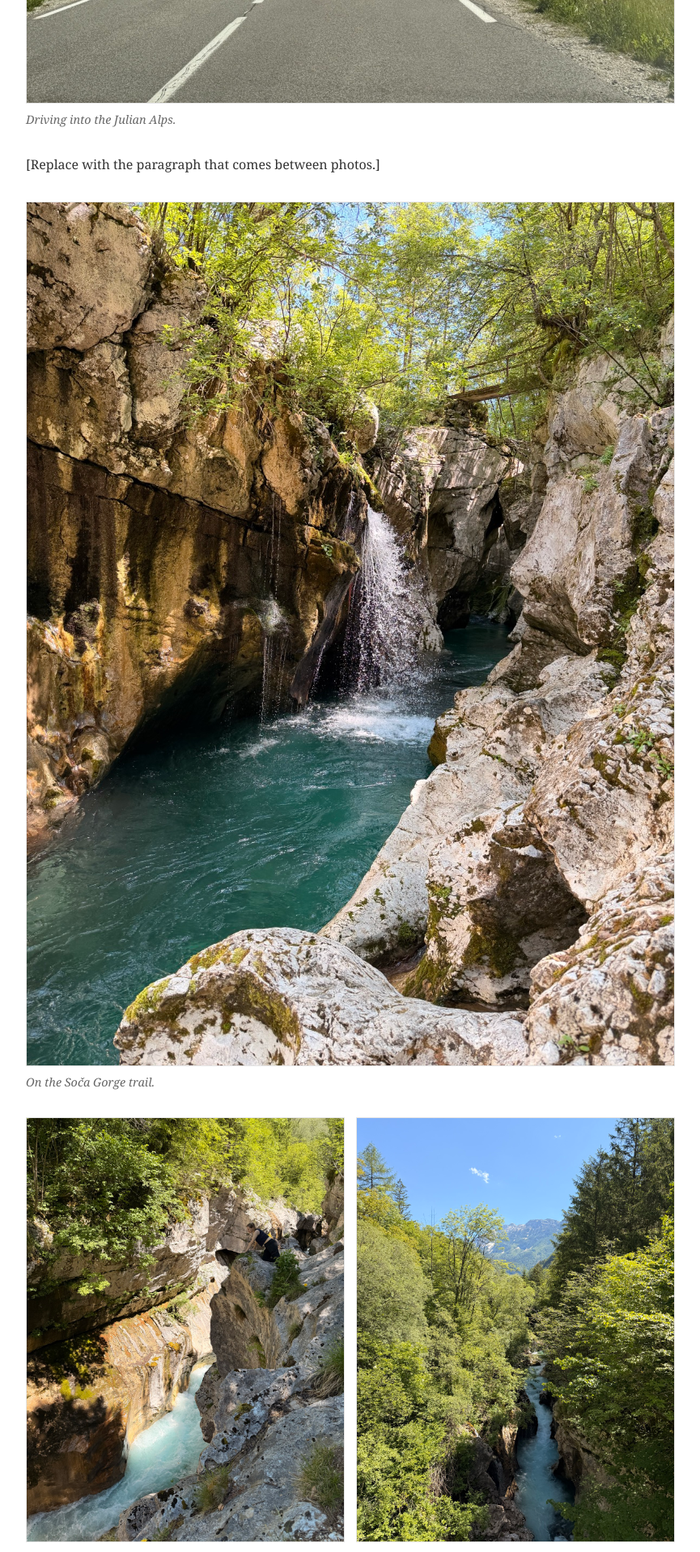
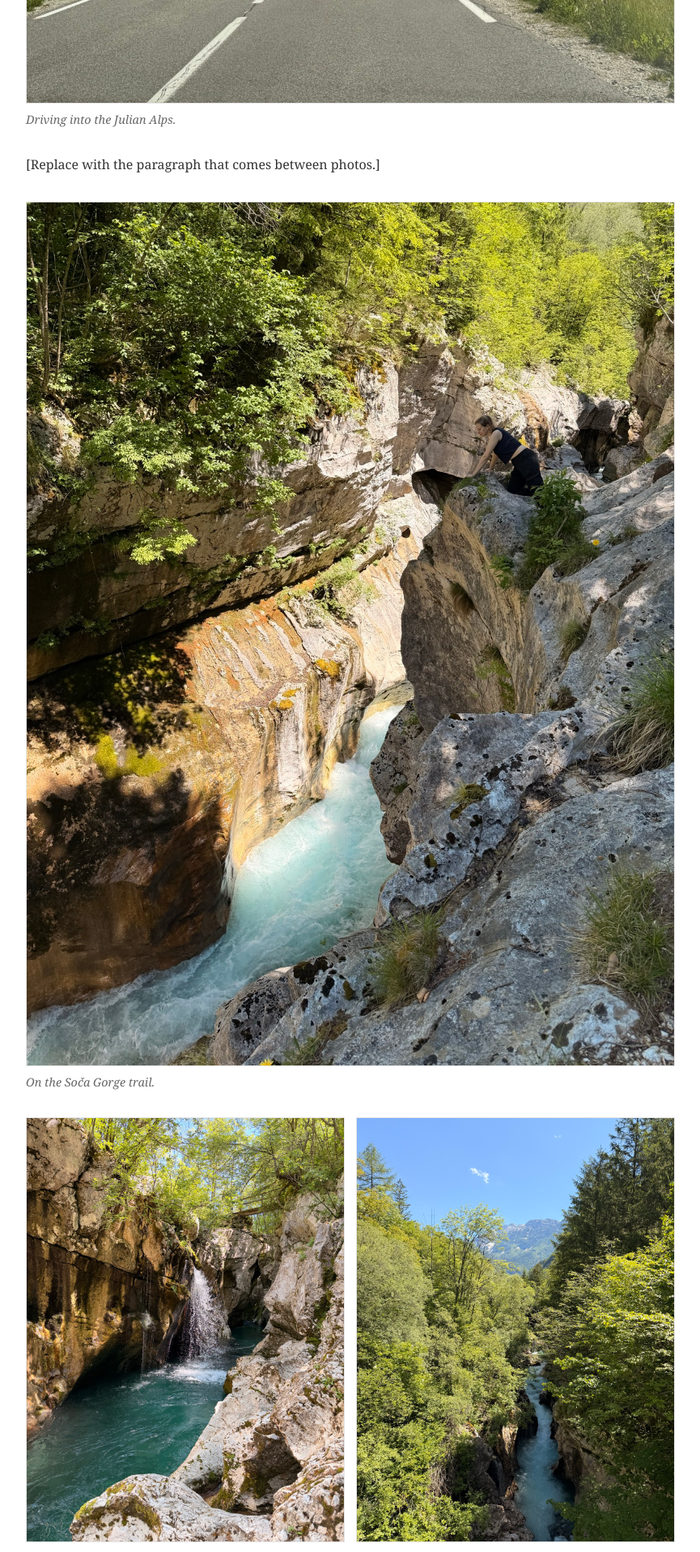
Before and after one commit to rahulsrivathsa/rahulsrivathsa-website, a Jekyll site: the page built from _trips/slovenia.md, in a window 1280 px wide. Shown: the part 1047-2964 px from the top of the page at 81% size, without its empty margins (208-1073 px from the left). Built offline with Jekyll 4.4.1, drawn with Linux system fonts in a browser that asks for light colours.

Commit message:
Swap Soca Gorge hero to soca-gorge-2
Promotes soca-gorge-2.jpg to the full-width hero shot; soca-gorge.jpg moves into the pair below alongside soca-gorge-3.jpg.

Co-Authored-By: Claude Opus 4.7 (1M context) <noreply@anthropic.com>

```diff
--- a/_trips/slovenia.md
+++ b/_trips/slovenia.md
@@ -14,9 +14,9 @@ Eight days through Slovenia and the Istrian coast. We spend a couple of days in
 
 [Replace with the paragraph that comes between photos.]
 
-{% include photo.html src="soca-gorge.jpg" caption="On the Soča Gorge trail." %}
+{% include photo.html src="soca-gorge-2.jpg" caption="On the Soča Gorge trail." %}
 
-{% include photo-pair.html src1="soca-gorge-2.jpg" caption1="Replace with a caption." src2="soca-gorge-3.jpg" caption2="Replace with a caption." %}
+{% include photo-pair.html src1="soca-gorge.jpg" caption1="Replace with a caption." src2="soca-gorge-3.jpg" caption2="Replace with a caption." %}
 
 ## Part 2 — Istrian Coast
 
```
